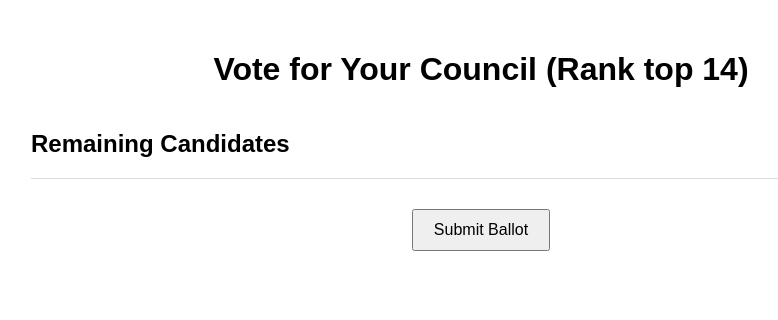
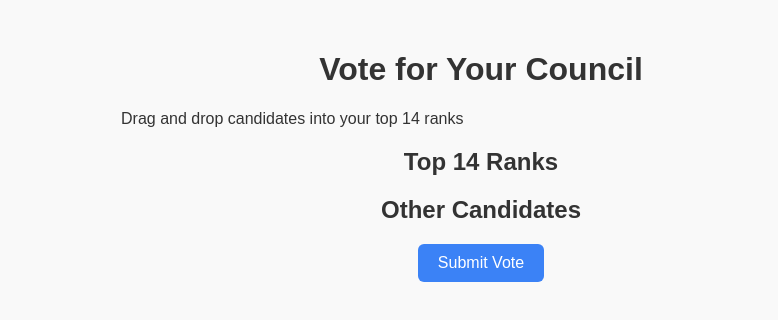
Before and after one commit to MajidDaas/RVA1.3, a website: page Frontend/index.html in a window 1280 px wide. Shown: the whole page, without its empty margins (159-937 px from the left). Drawn offline with Linux system fonts and the light colour scheme; no server answers.

Commit message:
Update index.html

```diff
--- a/Frontend/index.html
+++ b/Frontend/index.html
@@ -1,32 +1,30 @@
 <!DOCTYPE html>
 <html lang="en">
 <head>
-  <meta charset="UTF-8">
-  <meta name="viewport" content="width=device-width, initial-scale=1.0">
-  <title>Ranked Choice Voting</title>
-  <link rel="stylesheet" href="styles.css">
-  <style>
-    body {
-      font-family: Arial, sans-serif;
-      max-width: 900px;
-      margin: 20px auto;
-      padding: 10px;
-    }
-    h1 { text-align: center; }
-    #top-ranks { display: flex; flex-wrap: wrap; justify-content: center; gap: 8px; margin-bottom: 20px; }
-    .rank-card { width: 120px; height: 50px; border: 2px dashed #aaa; display: flex; align-items: center; justify-content: center; cursor: pointer; border-radius: 6px; background: #f9f9f9; }
-    .rank-card.filled { border-style: solid; background: #cce5ff; }
-    #candidate-list { display: flex; flex-wrap: wrap; gap: 8px; max-height: 500px; overflow-y: auto; border-top: 1px solid #ddd; padding-top: 10px; }
-    .candidate-card { padding: 6px 10px; border-radius: 6px; background: #eee; cursor: pointer; user-select: none; }
-    button { margin: 20px auto; display: block; padding: 10px 20px; font-size: 16px; }
-  </style>
+<meta charset="UTF-8">
+<meta name="viewport" content="width=device-width, initial-scale=1.0">
+<title>Ranked Choice Voting</title>
+<link rel="stylesheet" href="style.css">
 </head>
 <body>
-  <h1>Vote for Your Council (Rank top 14)</h1>
-  <div id="top-ranks"></div>
-  <h2>Remaining Candidates</h2>
-  <div id="candidate-list"></div>
-  <button id="submit-vote">Submit Ballot</button>
+  <header>
+    <h1>Vote for Your Council</h1>
+    <p>Drag and drop candidates into your top 14 ranks</p>
+  </header>
+
+  <main>
+    <section id="top-ranks-section">
+      <h2>Top 14 Ranks</h2>
+      <div id="top-ranks" class="rank-container"></div>
+    </section>
+
+    <section id="candidate-list-section">
+      <h2>Other Candidates</h2>
+      <div id="candidate-list" class="candidate-container"></div>
+    </section>
+
+    <button id="submit-vote">Submit Vote</button>
+  </main>
 
   <script src="vote.js"></script>
 </body>
```
